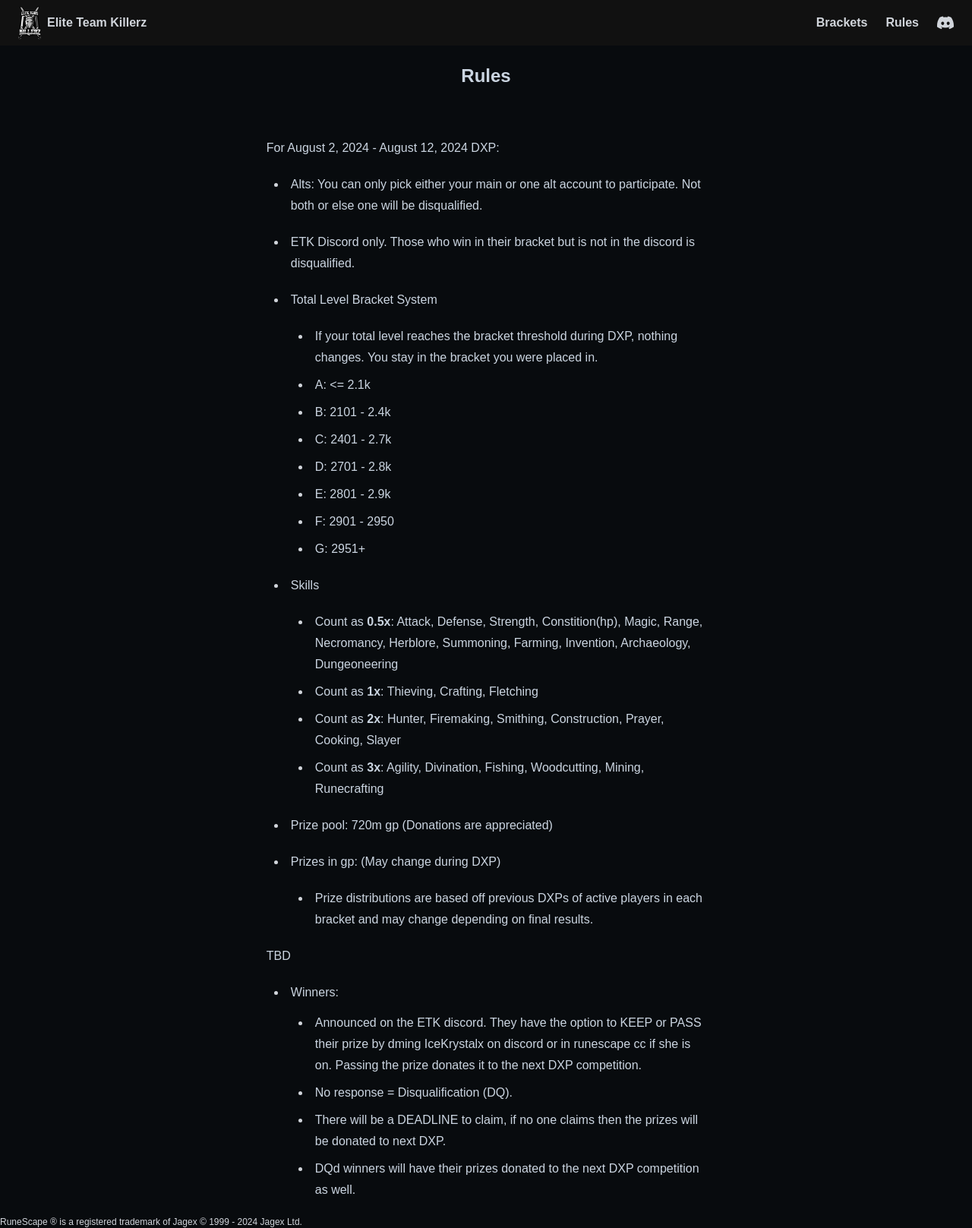
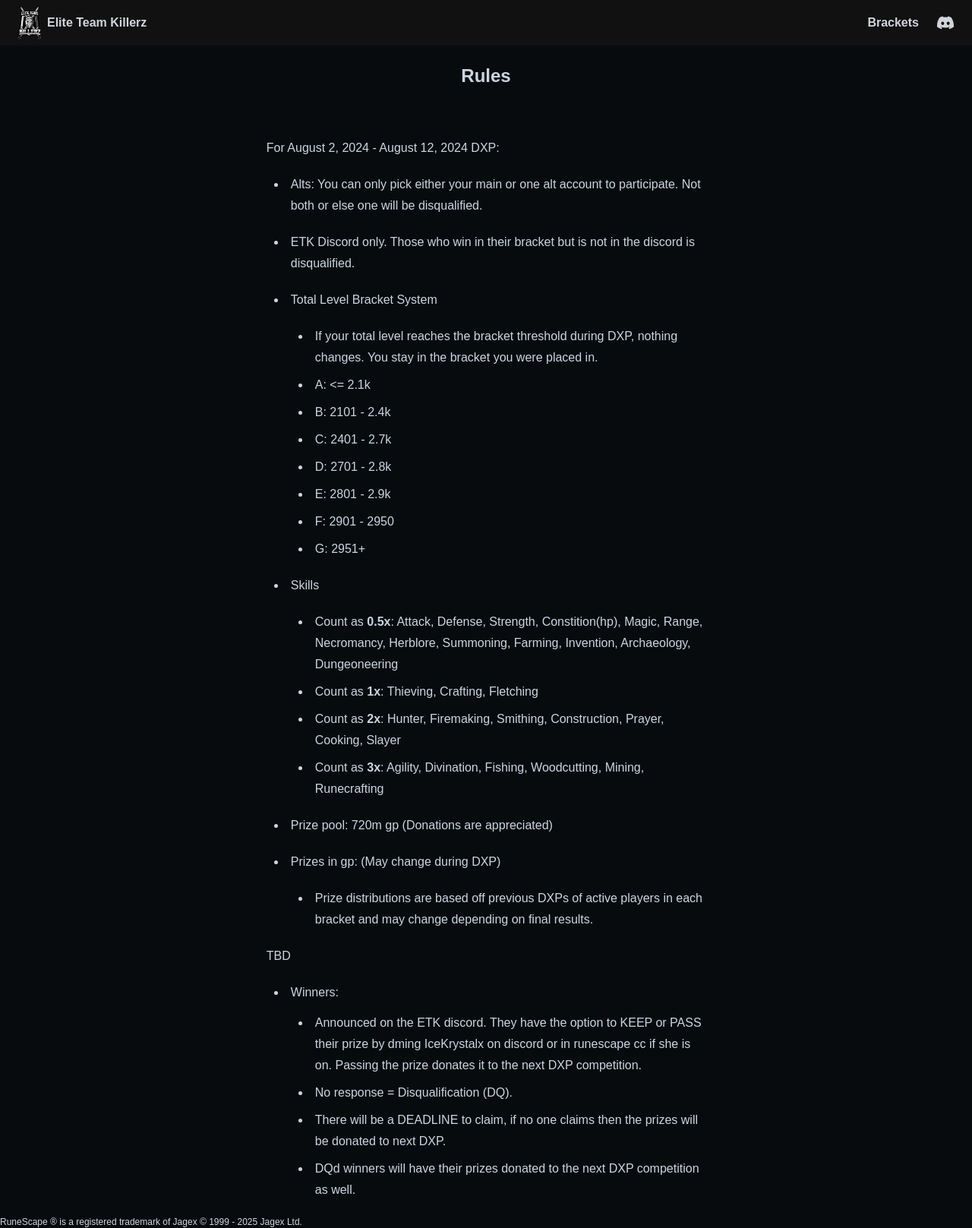
Before and after one commit to jechea14/RuneScape-DXP-Clan-Competition, a Next.js app in the folder frontend/: page /rules in a window 1280 px wide. Shown: the whole page at 76% size. Built offline with nearby package versions, Linux system fonts and the light colour scheme.

Commit message:
Update countdown

```diff
--- a/frontend/components/Countdown.jsx
+++ b/frontend/components/Countdown.jsx
@@ -1,7 +1,7 @@
 import React, { useState, useEffect } from "react";
 
 function Countdown() {
-  const countDate = new Date("March 3, 2025 04:00:00").getTime();
+  const countDate = new Date("May 26, 2025 05:00:00").getTime();
   //   const now = new Date().getTime();
   //   const gap = countDate - now;
   const [gap, setGap] = useState(countDate - new Date().getTime());
--- a/frontend/components/Footer.jsx
+++ b/frontend/components/Footer.jsx
@@ -4,7 +4,7 @@
   return (
     <footer>
       <p className="text-xs">
-        RuneScape ® is a registered trademark of Jagex © 1999 - 2024 Jagex Ltd.
+        RuneScape ® is a registered trademark of Jagex © 1999 - 2025 Jagex Ltd.
       </p>
     </footer>
   );
--- a/frontend/components/Navbar.jsx
+++ b/frontend/components/Navbar.jsx
@@ -23,9 +23,9 @@
             <div className="hover:text-[#bd93f9] transition">Brackets</div>
           </Link>
           {/* Rules Link */}
-          <Link href={"/rules"}>
+          {/* <Link href={"/rules"}>
             <div className="hover:text-[#bd93f9] transition">Rules</div>
-          </Link>
+          </Link> */}
           {/* Discord Link */}
           <Link href={"https://discord.com/invite/gdKQjsYMDE"} target="_blank">
             <div className="hover:text-[#bd93f9] transition">
```
